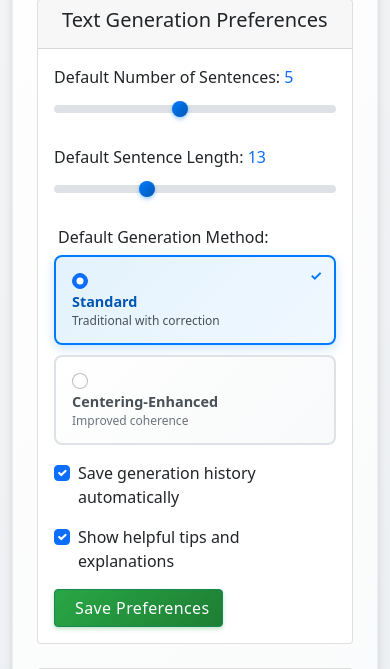
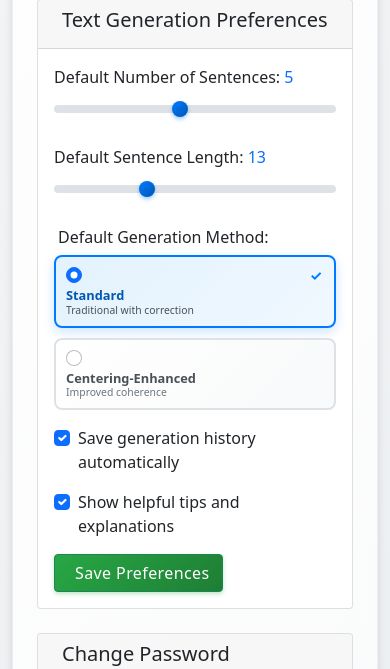
Before and after one commit to iatagun/Lgram-web, a Django app: page /settings/ in a window 390 px wide. Shown: the part 1438-2107 px from the top of the page. Run offline with Django 4.2, Linux system fonts and the light colour scheme; a user stored in the database is signed in.

Commit message:
Improve UI layout and show lgram version on index page
Refactored the index page layout for better responsiveness and clarity, including improved slider and radio button arrangement. Updated CSS for more compact and mobile-friendly form controls. Added display of the lgram package version on the index page and implemented a utility to fetch the version in views.py. Also updated contact email in footer templates.

```diff
--- a/main/static/main/css/style.css
+++ b/main/static/main/css/style.css
@@ -69,11 +69,14 @@ html {
     background: linear-gradient(135deg, #ffffff 0%, #f8f9fa 100%);
     border: 2px solid var(--border-color);
     border-radius: var(--border-radius);
-    padding: 12px 16px;
+    padding: 8px 12px;
+    margin-bottom: 8px;
     transition: var(--transition);
     cursor: pointer;
     position: relative;
     overflow: hidden;
+    height: fit-content;
+    min-height: 60px;
 }
 
 .form-check-compact::before {
@@ -124,17 +127,17 @@ html {
 
 .form-check-label-compact strong {
     display: block;
-    font-size: 0.9rem;
+    font-size: 0.85rem;
     color: #495057;
     font-weight: 600;
-    margin-bottom: 2px;
+    margin-bottom: 1px;
 }
 
 .form-check-label-compact small {
     display: block;
-    font-size: 0.75rem;
+    font-size: 0.7rem;
     color: #6c757d;
-    line-height: 1.2;
+    line-height: 1.1;
 }
 
 .form-check-compact .form-check-input:checked ~ .form-check-label-compact strong {
@@ -677,17 +680,18 @@ h1 {
 
 /* Compact Slider Styling */
 .slider-group-compact {
-    padding: 10px;
+    padding: 8px 12px;
     background: #f8f9fa;
     border-radius: 6px;
     border: 1px solid #e9ecef;
+    height: fit-content;
 }
 
 .slider-label-compact {
     font-weight: 600;
     color: #495057;
     margin-bottom: 0.25rem;
-    font-size: 0.75rem;
+    font-size: 0.8rem;
     display: flex;
     justify-content: space-between;
     align-items: center;
@@ -697,9 +701,11 @@ h1 {
     font-weight: 700;
     color: #007bff;
     background: #e7f1ff;
-    padding: 1px 6px;
-    border-radius: 8px;
-    font-size: 0.65rem;
+    padding: 2px 8px;
+    border-radius: 10px;
+    font-size: 0.7rem;
+    min-width: 28px;
+    text-align: center;
 }
 
 .form-range-compact {
@@ -1357,6 +1363,26 @@ h1 .text-primary {
     }
 }
 
+/* Responsive adjustments for form layout */
+@media (max-width: 768px) {
+    .slider-group-compact {
+        margin-bottom: 15px;
+    }
+
+    .form-check-compact {
+        min-height: 50px;
+        padding: 6px 10px;
+    }
+
+    .form-check-label-compact strong {
+        font-size: 0.8rem;
+    }
+
+    .form-check-label-compact small {
+        font-size: 0.65rem;
+    }
+}
+
 /* Print styles */
 @media print {
     .navbar, .tab, .btn, .footer {
--- a/main/templates/main/auth_base.html
+++ b/main/templates/main/auth_base.html
@@ -57,7 +57,7 @@
 
         <footer class="footer py-3 bg-light mt-5">
             <div class="container">
-                <span class="text-muted">&copy; 2025 Centering-<span class="text-primary">Lgram</span> Project - Educational Statistical NLP Platform | <a href="mailto:info@centering-lgram.org">Contact Us</a> | <a href="https://github.com/iatagun/Lgram-web">GitHub</a> | <a href="https://pypi.org/project/centering-lgram/">PyPI Package</a></span>
+                <span class="text-muted">&copy; 2025 Centering-<span class="text-primary">Lgram</span> Project - Educational Statistical NLP Platform | <a href="mailto:ilker.atagun@gmail.com">Contact Us</a> | <a href="https://github.com/iatagun/Lgram-web">GitHub</a> | <a href="https://pypi.org/project/centering-lgram/">PyPI Package</a></span>
             </div>
         </footer>
 
--- a/main/templates/main/base.html
+++ b/main/templates/main/base.html
@@ -120,7 +120,7 @@
 
         <footer class="footer py-3 bg-light">
             <div class="container">
-              <span class="text-muted">&copy; 2025 Centering-<span class="text-primary">Lgram</span> Project - Educational Statistical NLP Platform | <a href="mailto:info@centering-lgram.org">Contact Us</a> | <a href="https://github.com/iatagun/Lgram-web">GitHub</a> | <a href="https://pypi.org/project/centering-lgram/">PyPI Package</a></span>
+              <span class="text-muted">&copy; 2025 Centering-<span class="text-primary">Lgram</span> Project - Educational Statistical NLP Platform | <a href="mailto:ilker.atagun@gmail.com">Contact Us</a> | <a href="https://github.com/iatagun/Lgram-web">GitHub</a> | <a href="https://pypi.org/project/centering-lgram/">PyPI Package</a></span>
             </div>
         </footer>
 
--- a/main/views.py
+++ b/main/views.py
@@ -14,12 +14,26 @@ from datetime import timedelta
 import json
 
 from lgram.models.simple_language_model import create_language_model
+import lgram
 from .models import GeneratedText, UserActivityLog, UserLoginLog
 from .utils import (
     log_user_login, log_user_logout, log_user_activity,
     log_text_generation, get_client_ip
 )
 from .session_manager import SessionManager
+
+def get_lgram_version():
+    """Get lgram package version"""
+    try:
+        # First try pkg_resources as it's more reliable for installed packages
+        import pkg_resources
+        return pkg_resources.get_distribution('centering-lgram').version
+    except:
+        try:
+            # Fallback to module __version__ attribute
+            return lgram.__version__
+        except AttributeError:
+            return "unknown"
 
 @csrf_exempt
 def switch_language(request):
@@ -262,7 +276,7 @@ def index(request):
 				# Centering için T5 correction kullanarak kaliteyi artır
 				print("[DEBUG] Starting T5 correction...")  # Debug log
 				try:
-					corrected_text = model.correct_grammar_t5(generated_text)
+					corrected_text = model.correct_grammar_t5(generated_text, prompt_style="comprehensive")
 					print(f"[DEBUG] T5 correction completed: '{corrected_text[:50]}...'")  # Debug log
 					result = corrected_text
 				except Exception as t5_error:
@@ -289,7 +303,7 @@ def index(request):
 				# Standard generation için T5 correction kullan
 				print("[DEBUG] Starting T5 correction...")  # Debug log
 				try:
-					corrected_text = model.correct_grammar_t5(generated_text)
+					corrected_text = model.correct_grammar_t5(generated_text, prompt_style="comprehensive")
 					print(f"[DEBUG] T5 correction completed: '{corrected_text[:50]}...'")  # Debug log
 					result = corrected_text
 				except Exception as t5_error:
@@ -388,6 +402,7 @@ def index(request):
 		'model_type': model_type,
 		'model_name': model_name,
 		'input_text': input_text,
+		'lgram_version': get_lgram_version(),
 	})
 
 @csrf_exempt
```
Also changed, not shown: main/templates/main/index.html (+15 -5 lines), db.sqlite3.
